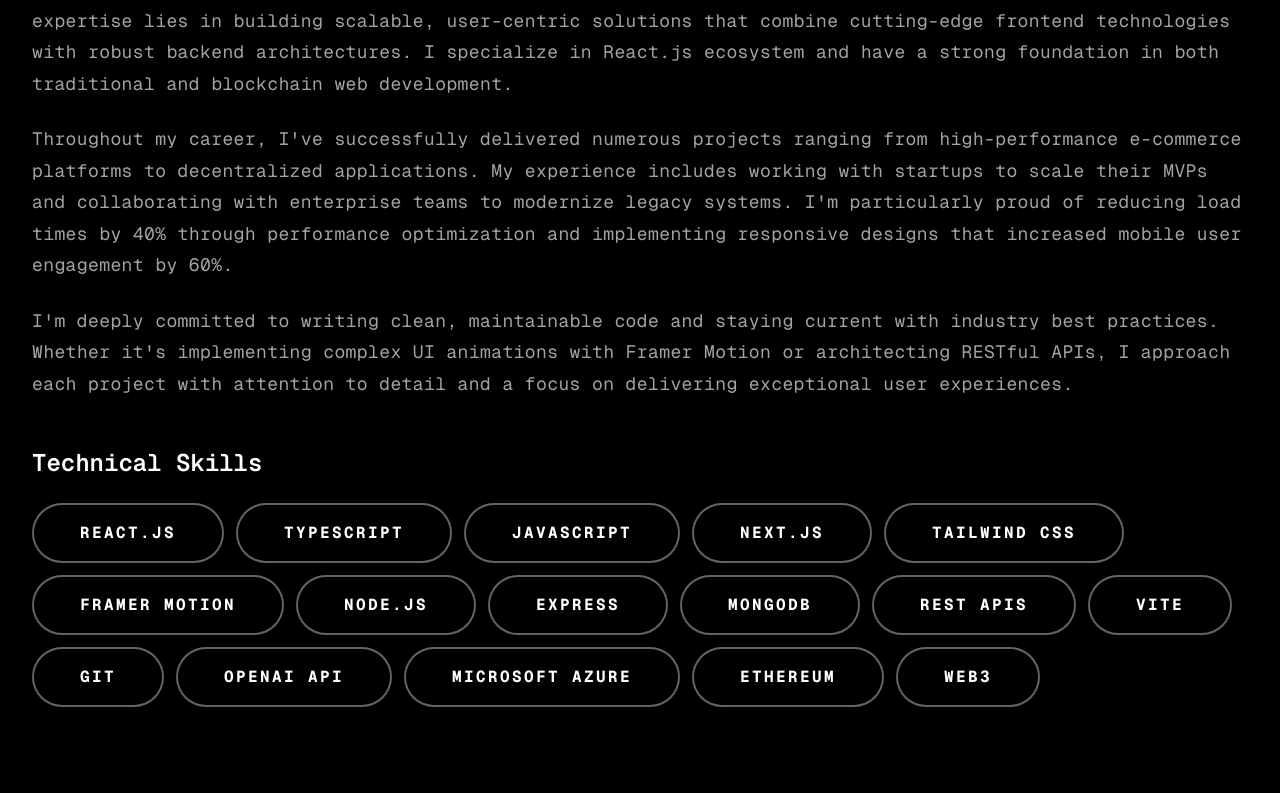
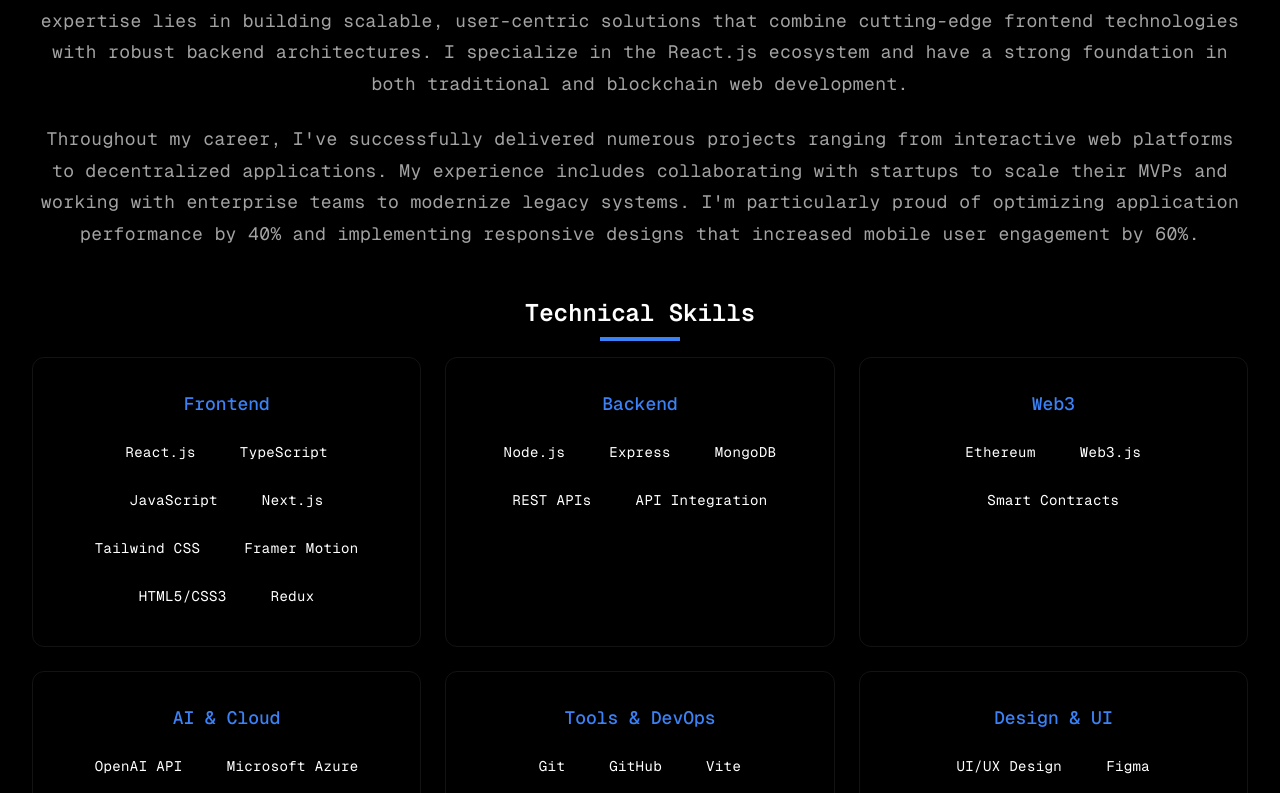
Before and after one commit to iamstyx/portfolio, a React (Vite) app: page / in a window 1280 px wide. Shown: the part 1007-1800 px from the top of the page. Built offline with nearby package versions, Linux system fonts and the light colour scheme.

Commit message:
Portfolio: Improve About and Footer

```diff
--- a/package.json
+++ b/package.json
@@ -11,11 +11,11 @@
   },
   "dependencies": {
     "@emailjs/browser": "^4.4.1",
-    "@tabler/icons-react": "^3.26.0",
     "@tsparticles/react": "^3.0.0",
     "clsx": "^2.1.1",
     "cobe": "^0.6.3",
     "framer-motion": "^11.15.0",
+    "lucide-react": "^0.471.0",
     "react": "^18.3.1",
     "react-dom": "^18.3.1",
     "react-router-dom": "^7.1.1",
--- a/src/components/About.jsx
+++ b/src/components/About.jsx
@@ -1,22 +1,89 @@
 import { motion } from "framer-motion";
 
 const About = () => {
-  const skills = [
-    "React.js", "TypeScript", "JavaScript", "Next.js",
-
-    "Tailwind CSS", "Framer Motion",
-
-    "Node.js", "Express", "MongoDB", "REST APIs",
-
-    "Vite", "Git",
-
-    "OpenAI API", "Microsoft Azure",
-
-    "Ethereum", "Web3"
+  const skillCategories = [
+    {
+      title: "Frontend",
+      skills: [
+        "React.js",
+        "TypeScript",
+        "JavaScript",
+        "Next.js",
+        "Tailwind CSS",
+        "Framer Motion",
+        "HTML5/CSS3",
+        "Redux",
+      ]
+    },
+    {
+      title: "Backend",
+      skills: [
+        "Node.js",
+        "Express",
+        "MongoDB",
+        "REST APIs",
+        "API Integration",
+      ]
+    },
+    {
+      title: "Web3",
+      skills: [
+        "Ethereum",
+        "Web3.js",
+        "Smart Contracts",
+      ]
+    },
+    {
+      title: "AI & Cloud",
+      skills: [
+        "OpenAI API",
+        "Microsoft Azure",
+        "Speech Recognition",
+        "Cloud Services"
+      ]
+    },
+    {
+      title: "Tools & DevOps",
+      skills: [
+        "Git",
+        "GitHub",
+        "Vite",
+        "Webpack",
+        "VS Code",
+        "Vercel",
+      ]
+    },
+    {
+      title: "Design & UI",
+      skills: [
+        "UI/UX Design",
+        "Figma",
+        "SVG Animation",
+        "Responsive Layouts"
+      ]
+    }
   ];
 
+  const SkillItem = ({ skill }) => (
+    <motion.span
+      whileHover={{ scale: 1.05 }}
+      whileTap={{ scale: 0.95 }}
+      className="group relative px-4 py-2 text-sm text-white rounded-xl hover:bg-blue-500/10 transition-all duration-300"
+    >
+      <span className="relative z-10">
+        {skill}
+      </span>
+      <motion.div
+        className="absolute inset-0 rounded-xl bg-gradient-to-r from-blue-500/0 via-blue-500/5 to-blue-500/0 opacity-0 group-hover:opacity-100 transition-opacity duration-300"
+        style={{
+          WebkitMaskImage: 'radial-gradient(circle at center, black 45%, transparent 100%)',
+        }}
+      />
+    </motion.span>
+  );
+
   return (
-    <section id="about" className="relative min-h-screen w-full flex  items-center justify-center bg-black py-20">
+    <section id="about" className="relative min-h-screen w-full flex items-center justify-center bg-black py-20">
       <div className="relative z-40 mx-auto max-w-7xl px-4 sm:px-6 lg:px-8">
         <motion.div
           initial={{ opacity: 0, y: 20 }}
@@ -26,46 +93,50 @@ const About = () => {
           className="space-y-12"
         >
           {/* Section Header */}
-          <div className="text-center select-none cursor-default">
+          <div className="text-center">
             <h2 className="text-3xl font-bold text-white sm:text-4xl">About Me</h2>
-            <div className="mt-2 h-1 w-20 bg-blue-500 mx-auto"></div>
+            <div className="mt-2 h-1 w-24 bg-blue-500  mx-auto"></div>
           </div>
 
           {/* Professional Background */}
-          <div className="text-neutral-400 space-y-6 select-none cursor-default">
+          <div className="text-neutral-400 space-y-6 text-center">
   <p className="text-lg leading-relaxed">
     I'm a passionate Full Stack Developer with 1+ years of experience crafting modern web applications.
     My expertise lies in building scalable, user-centric solutions that combine cutting-edge frontend technologies
-    with robust backend architectures. I specialize in React.js ecosystem and have a strong foundation in
+    with robust backend architectures. I specialize in the React.js ecosystem and have a strong foundation in
     both traditional and blockchain web development.
   </p>
 
-  <p className="text-lg leading-relaxed">
-    Throughout my career, I've successfully delivered numerous projects ranging from high-performance
-    e-commerce platforms to decentralized applications. My experience includes working with startups
-    to scale their MVPs and collaborating with enterprise teams to modernize legacy systems. I'm particularly
-    proud of reducing load times by 40% through performance optimization and implementing responsive designs
-    that increased mobile user engagement by 60%.
+  <p className="text-lg leading-relaxed text-center">
+    Throughout my career, I've successfully delivered numerous projects ranging from interactive web platforms
+    to decentralized applications. My experience includes collaborating with startups to scale their MVPs
+    and working with enterprise teams to modernize legacy systems. I'm particularly proud of optimizing
+    application performance by 40% and implementing responsive designs that increased mobile user
+    engagement by 60%.
   </p>
 
-  <p className="text-lg leading-relaxed">
-    I'm deeply committed to writing clean, maintainable code and staying current with industry best practices.
-    Whether it's implementing complex UI animations with Framer Motion or architecting RESTful APIs,
-    I approach each project with attention to detail and a focus on delivering exceptional user experiences.
-  </p>
 </div>
 
           {/* Skills Section */}
-          <div className="select-none">
-            <h3 className="text-2xl font-semibold text-white mb-6 cursor-default">Technical Skills</h3>
-            <div className="flex flex-wrap gap-3">
-              {skills.map((skill, index) => (
+          <div>
+            <h3 className="text-2xl font-semibold text-white mb-2 text-center ">Technical Skills</h3>
+            <div className=" h-1 w-20 bg-blue-500 mx-auto "/>
+            <div className="grid grid-cols-1 md:grid-cols-2 lg:grid-cols-3 gap-6 text-center pt-4">
+              {skillCategories.map((category, idx) => (
                 <motion.div
-                  key={index}
-                  whileHover={{ scale: 1.05 }}
-                  className="shadow-[inset_0_0_0_2px_#616467] text-white px-12 py-4 rounded-full tracking-widest uppercase font-bold hover:text-blue-500 dark:text-neutral-200 transition duration-200 cursor-default"
+                  key={category.title}
+                  initial={{ opacity: 0, y: 20 }}
+                  whileInView={{ opacity: 1, y: 0 }}
+                  viewport={{ once: true }}
+                  transition={{ duration: 0.5, delay: idx * 0.1 }}
+                  className="p-8 rounded-xl  backdrop-blur-sm border border-neutral-800/50 hover:border-blue-500/20 transition-colors duration-300 "
                 >
-                  {skill}
+                  <h4 className="text-lg font-medium text-blue-500 mb-4 ">{category.title}</h4>
+                  <div className="flex flex-wrap gap-3 justify-center">
+                    {category.skills.map((skill, index) => (
+                      <SkillItem key={index} skill={skill} />
+                    ))}
+                  </div>
                 </motion.div>
               ))}
             </div>
--- a/src/components/Footer.jsx
+++ b/src/components/Footer.jsx
@@ -50,7 +50,7 @@ const Footer = () => {
           {/* Social Links */}
           <div className="space-y-4">
             <h4 className="text-lg font-semibold text-white">Connect</h4>
-            <div className="flex gap-4">
+            <div className="flex flex-col gap-4">
               {socialLinks.map((social) => (
                 <motion.a
                   key={social.name}
@@ -73,22 +73,7 @@ const Footer = () => {
             <p className="text-neutral-400 text-sm">
               © 2024 Sushant. All rights reserved.
             </p>
-            <div className="flex gap-4 text-sm text-neutral-400">
-              <motion.a
-                whileHover={{ color: '#3b82f6' }}
-                href="#"
-                className="hover:text-blue-500"
-              >
-                Privacy Policy
-              </motion.a>
-              <motion.a
-                whileHover={{ color: '#3b82f6' }}
-                href="#"
-                className="hover:text-blue-500"
-              >
-                Terms of Service
-              </motion.a>
-            </div>
+
           </div>
         </div>
       </div>
```
Also changed, not shown: 1 other file (tests, documents, lock files or other folders).
